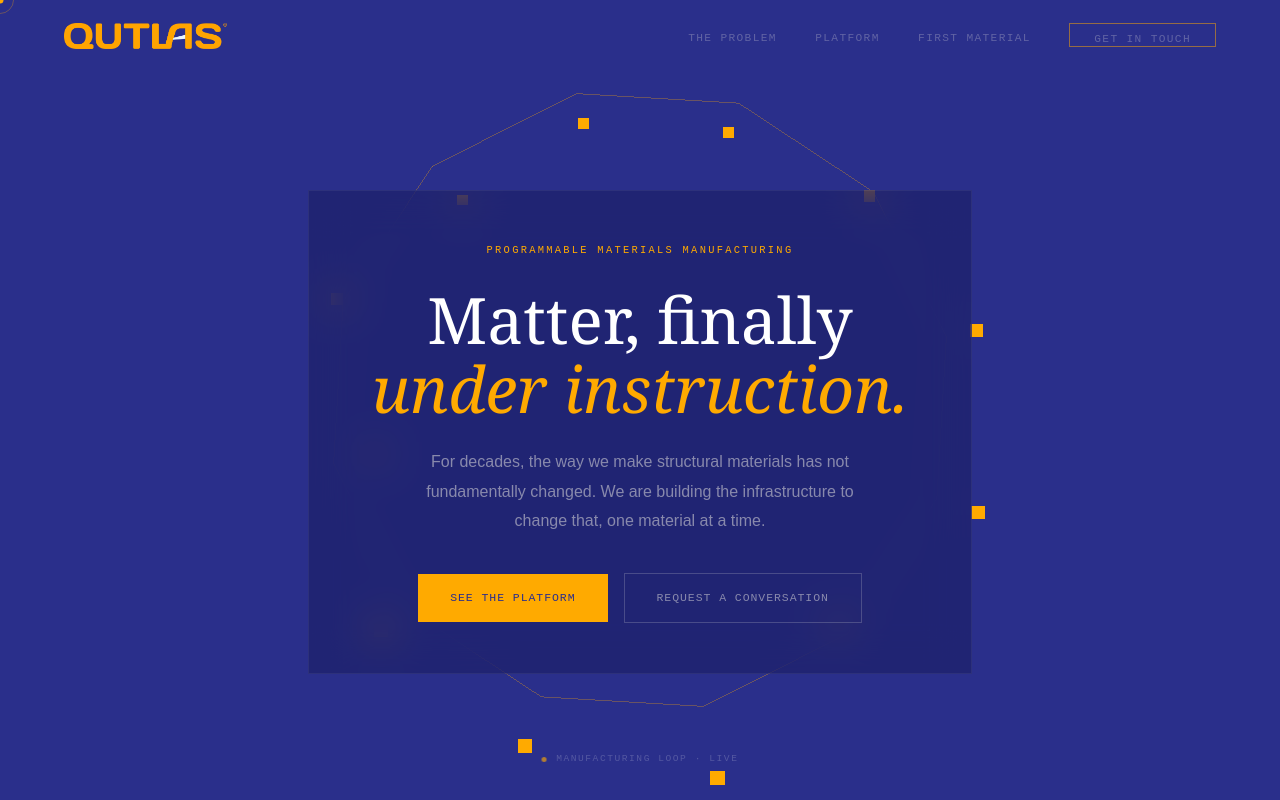
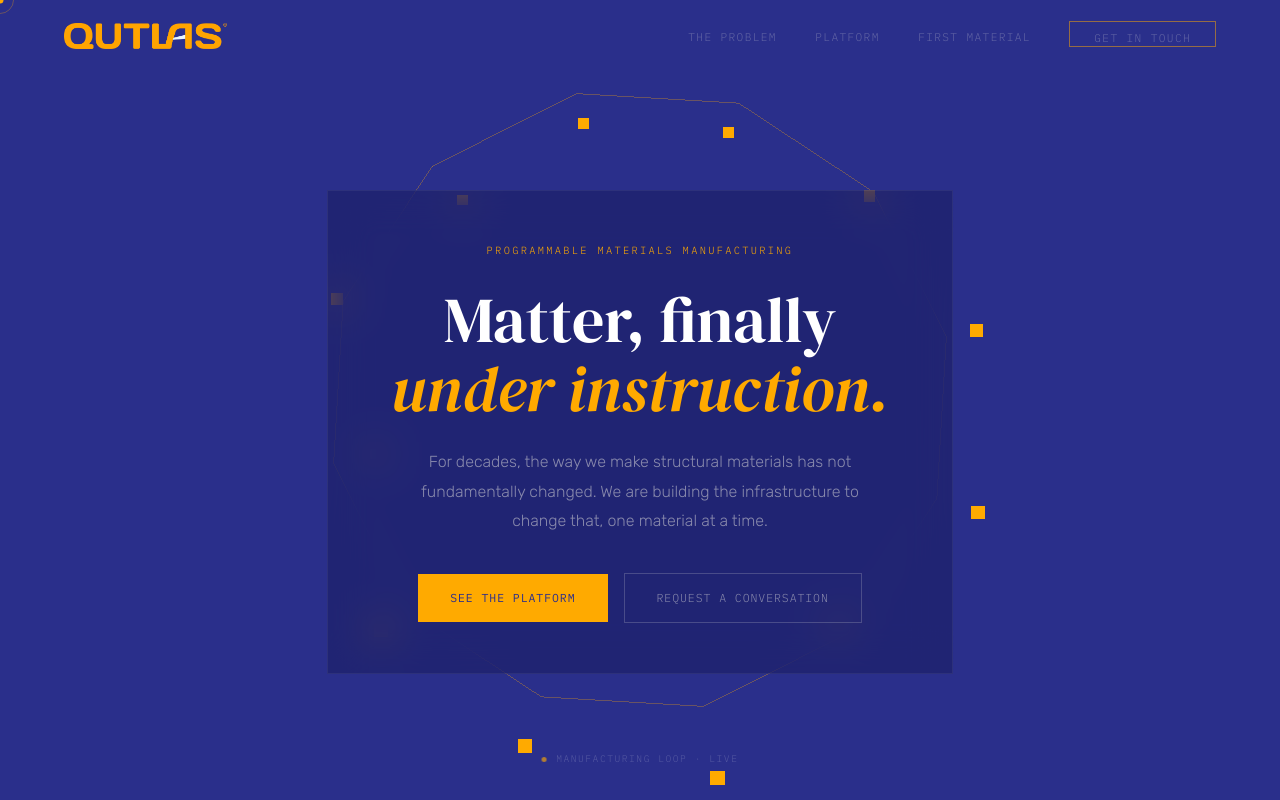
Before and after one commit to bubbasadiq/Qutlas, a Next.js app: page / in a window 1280 px wide. Shown: the top 800 px of the page. Built offline with nearby package versions, Linux system fonts and the light colour scheme.

Commit message:
fix: move @import to top of CSS file
Ensure @import precedes all rules except @charset and @layer.

```diff
--- a/app/globals.css
+++ b/app/globals.css
@@ -1,3 +1,5 @@
+@import url("https://fonts.googleapis.com/css2?family=DM+Serif+Display:ital@0;1&family=Rubik:wght@300;400;500&family=IBM+Plex+Mono:wght@300;400&display=swap");
+
 *,
 *::before,
 *::after {
@@ -27,8 +29,6 @@
   --fast: 150ms;
   --mid: 300ms;
 }
-
-@import url("https://fonts.googleapis.com/css2?family=DM+Serif+Display:ital@0;1&family=Rubik:wght@300;400;500&family=IBM+Plex+Mono:wght@300;400&display=swap");
 
 html {
   scroll-behavior: smooth;
```
